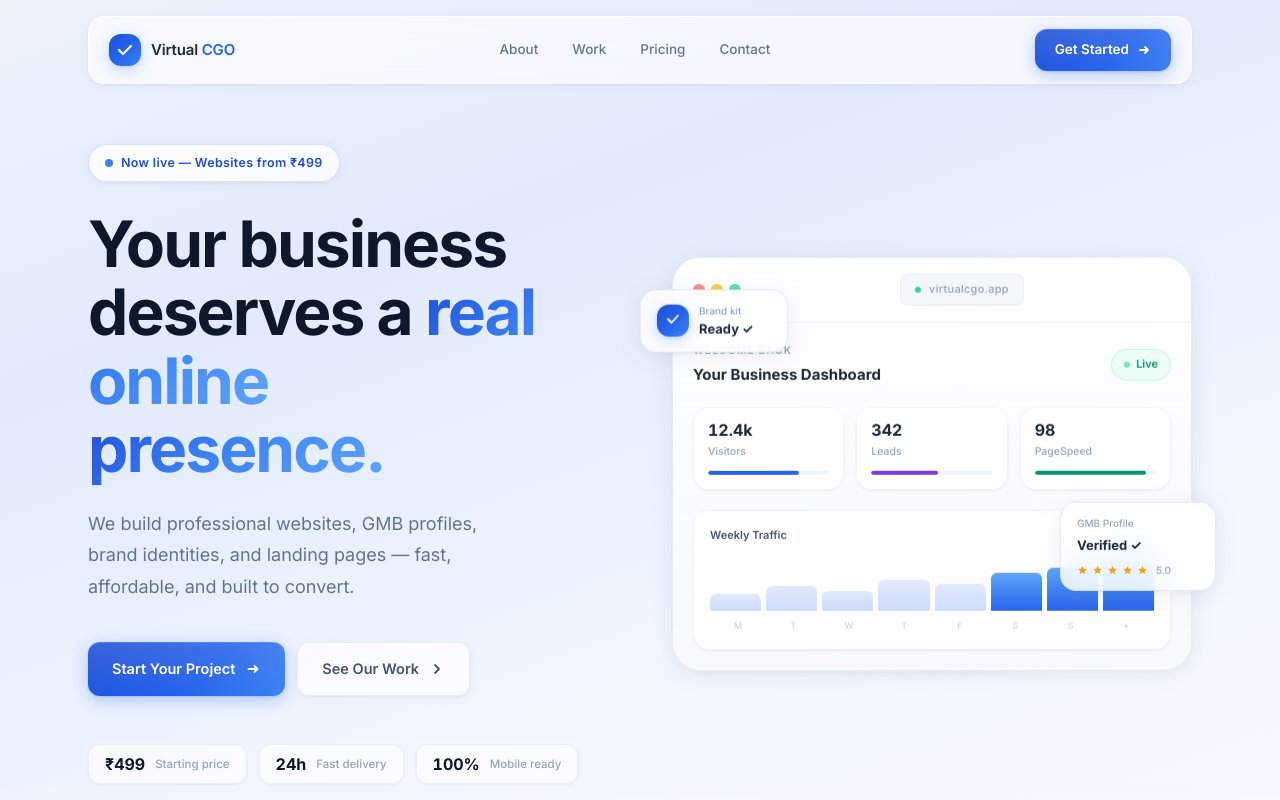
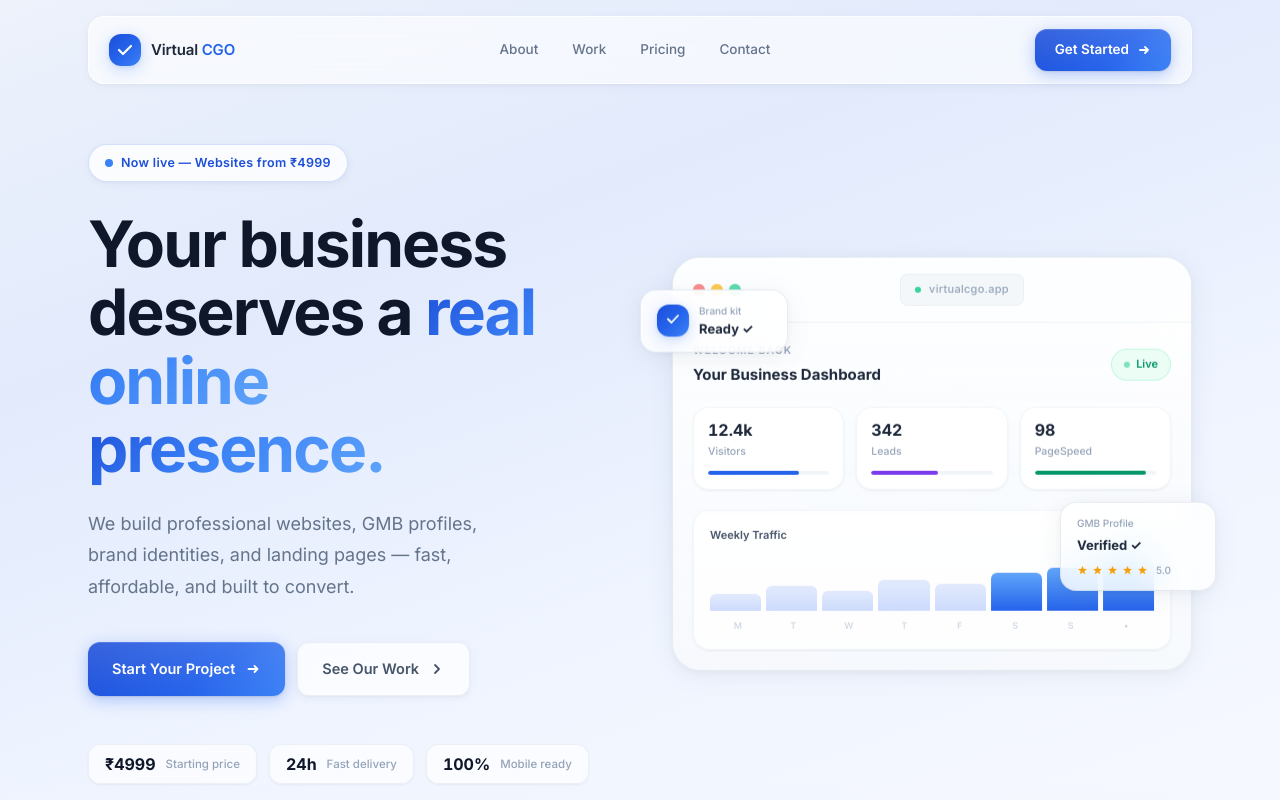
Before and after one commit to khrishChauhan/virtualcgo, a Next.js app: page / in a window 1280 px wide. Shown: the top 800 px of the page. Built offline with nearby package versions, Linux system fonts and the light colour scheme.

Commit message:
change price

```diff
--- a/src/app/layout.tsx
+++ b/src/app/layout.tsx
@@ -11,7 +11,7 @@ const inter = Inter({
 export const metadata: Metadata = {
   title: "Virtual CGO — Build Your Business Presence Online",
   description:
-    "Professional websites, GMB setup, branding, logos, and landing pages — all in one affordable package. Starting at ₹499.",
+    "Professional websites, GMB setup, branding, logos, and landing pages — all in one affordable package. Starting at ₹4999.",
   keywords: [
     "website design",
     "GMB setup",
--- a/src/components/HeroSection.tsx
+++ b/src/components/HeroSection.tsx
@@ -13,7 +13,7 @@ const stagger = {
 };
 
 const trustItems = [
-  { label: "₹499", sub: "Starting price" },
+  { label: "₹4999", sub: "Starting price" },
   { label: "24h",  sub: "Fast delivery" },
   { label: "100%", sub: "Mobile ready" },
 ];
@@ -68,7 +68,7 @@ export default function HeroSection() {
                   <span className="animate-ping absolute inline-flex h-2 w-2 rounded-full bg-blue-400 opacity-60" />
                   <span className="relative inline-flex rounded-full h-2 w-2 bg-blue-500" />
                 </span>
-                Now live — Websites from ₹499
+                Now live — Websites from ₹4999
               </span>
             </motion.div>
 
```
